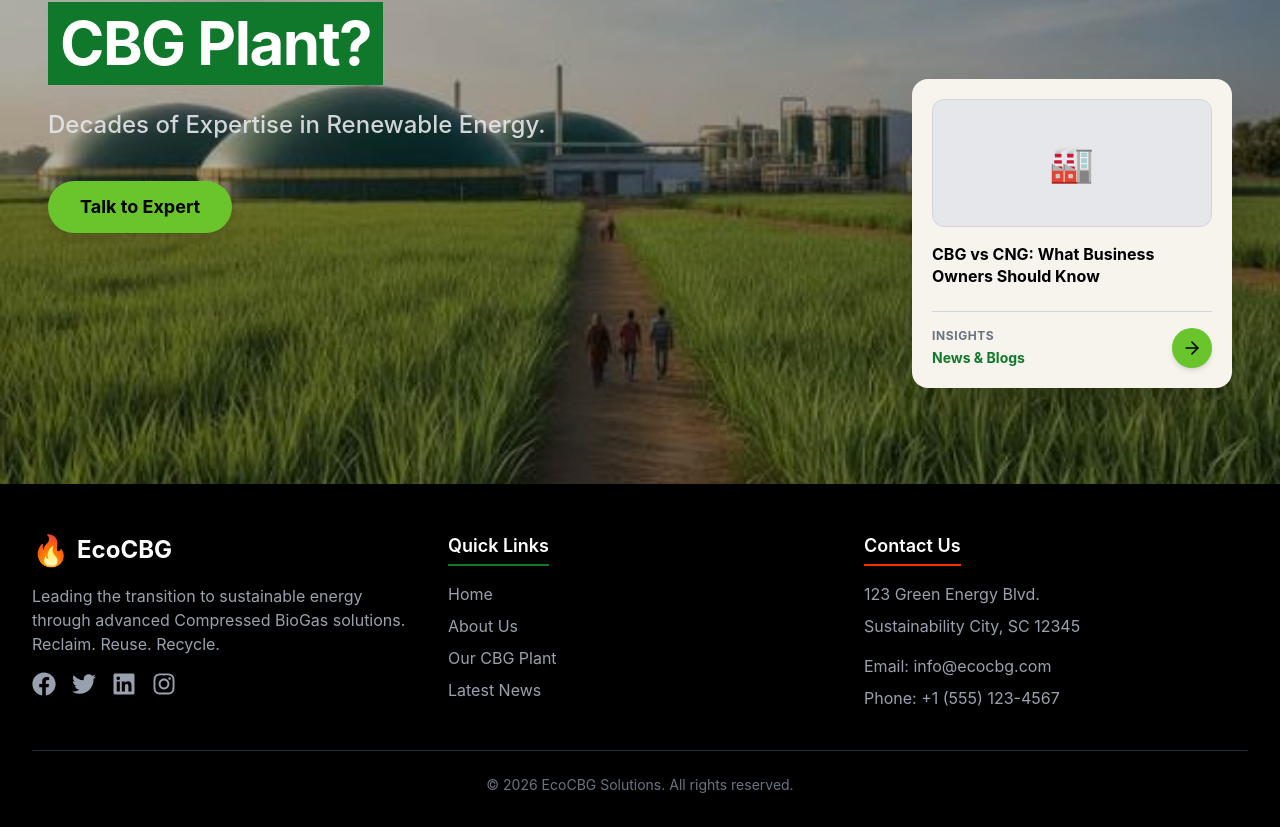
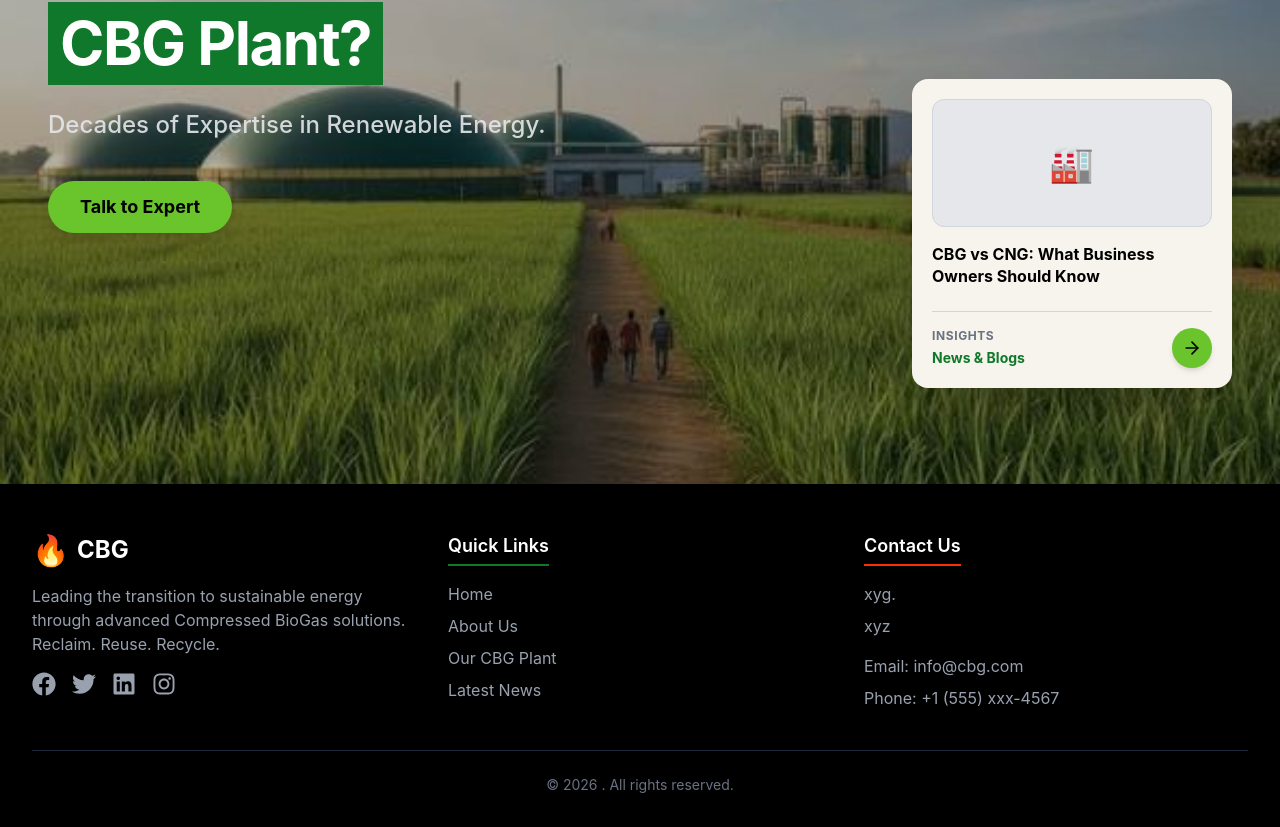
Before and after one commit to creativeoncoffee-digital/cbg-plant-website, a React app in the folder frontend/: page / in a window 1280 px wide. Shown: the part 272-1099 px from the top of the page. Built offline with nearby package versions, Linux system fonts and the light colour scheme; the HTML template or start-up script is replaced by a standard one.

Commit message:
Update address

```diff
--- a/frontend/src/components/Footer.jsx
+++ b/frontend/src/components/Footer.jsx
@@ -11,7 +11,7 @@ const Footer = () => {
           <div>
             <Link to="/" className="text-2xl font-bold text-brand-white flex items-center gap-2 mb-4">
               <span className="text-brand-flame text-3xl">🔥</span>
-              EcoCBG
+            CBG
             </Link>
             <p className="text-gray-400 mb-4">
               Leading the transition to sustainable energy through advanced Compressed BioGas solutions. Reclaim. Reuse. Recycle.
@@ -39,17 +39,17 @@ const Footer = () => {
           <div>
             <h3 className="text-lg font-semibold mb-4 border-b-2 border-brand-flame inline-block pb-1">Contact Us</h3>
             <ul className="space-y-2 text-gray-400">
-              <li>123 Green Energy Blvd.</li>
-              <li>Sustainability City, SC 12345</li>
-              <li className="mt-4">Email: info@ecocbg.com</li>
-              <li>Phone: +1 (555) 123-4567</li>
+              <li>xyg.</li>
+              <li>xyz</li>
+              <li className="mt-4">Email: info@cbg.com</li>
+              <li>Phone: +1 (555) xxx-4567</li>
             </ul>
           </div>
 
         </div>
 
         <div className="border-t border-gray-800 mt-10 pt-6 text-center text-gray-500 text-sm">
-          <p>&copy; {new Date().getFullYear()} EcoCBG Solutions. All rights reserved.</p>
+          <p>&copy; {new Date().getFullYear()} . All rights reserved.</p>
         </div>
       </div>
     </footer>
```
